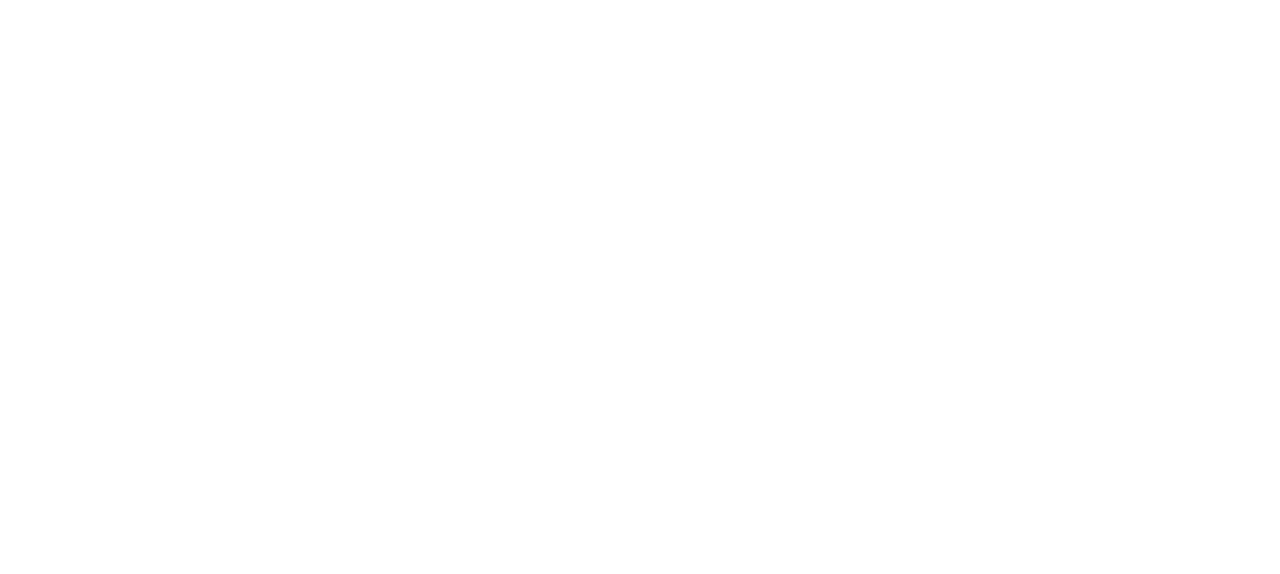
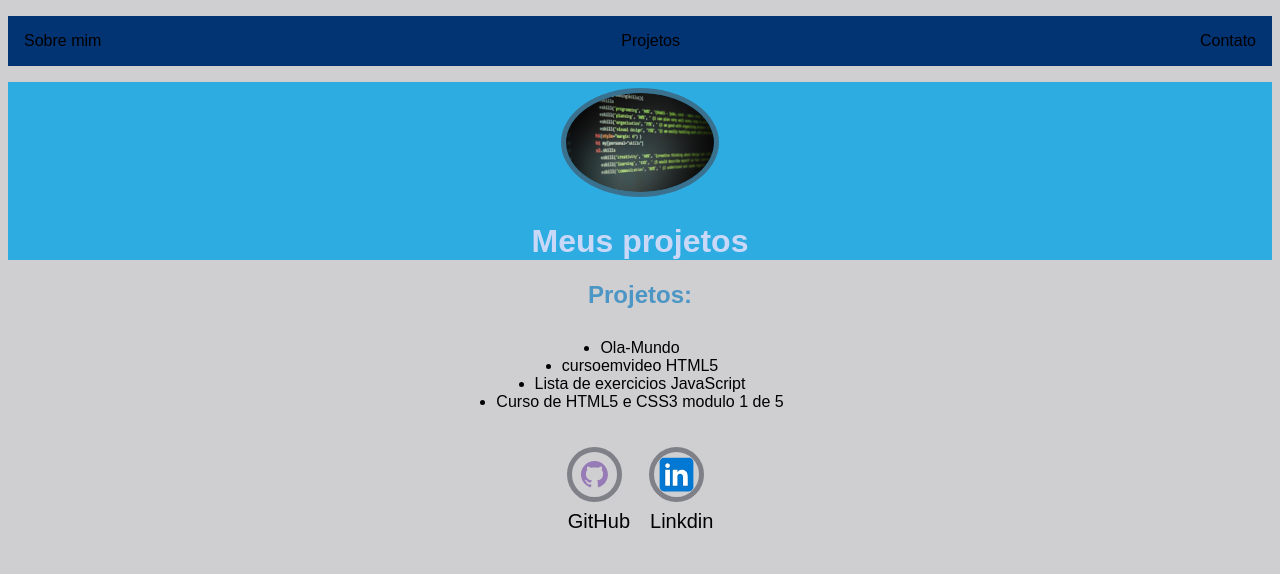
Before and after one commit to Geana-Almeida/Sobre_mim, a plain HTML site: page project.html in a window 1280 px wide. Drawn offline with Linux system fonts and the light colour scheme.

Commit message:
site sobre mim
versão final do site sobre mim.

```diff
--- a/index.css
+++ b/index.css
@@ -1,8 +1,13 @@
 body{
-    color: white;
-    background-color: black;
+    color: black;
+    background-color: #46465242;
     font-family: Arial, Helvetica, sans-serif;
 }
+
+nav{
+    background-color: #023373;
+}
+
 
 ul{
     display: flex;
@@ -12,22 +17,44 @@ ul{
     padding: 16px;
 }
 
+
+
+.projetos ul{
+    list-style-type: disc;
+    padding: 10px;
+    flex-direction: column;
+}
+
+
 a{
     text-decoration: none;
-    color: white;
+    color: black;
 }
 
-h1{
-    color: green;
-}
 
 img{
     border-radius: 75%;
-    border: 5px solid lightblue;
+    border: 5px solid #46465291;
 }
 
 .center{
     text-align: center;
+    color: #CAD8F7;
+    background-color: #2DACE2;
+}
+
+.center img{
+    margin-top: 0.5%;
+}
+
+h2{
+    text-align: center;
+    color: #0d7bbfad;
+}
+
+p{
+    padding-left: 1%;
+    font-size: 20px;
 }
 
 footer img{
--- a/project.html
+++ b/project.html
@@ -0,0 +1,57 @@
+<!DOCTYPE html>
+<html lang="pt-br">
+<head>
+    <meta charset="UTF-8">
+    <meta http-equiv="X-UA-Compatible" content="IE=edge">
+    <meta name="viewport" content="width=device-width, initial-scale=1.0">
+    <title>Meus projetos</title>
+    <link rel="stylesheet" href="index.css">
+    <link rel="shortcut icon" href="imagens/favicon.ico" type="image/x-icon">
+</head>
+<body>
+    <nav>
+        <ul>
+            <li>
+                <a href="index.html">Sobre mim</a>
+            </li>
+
+            <li>
+                <a href="project.html">Projetos</a>
+            </li>
+
+            <li>
+                <a href="contact.html">Contato</a>
+            </li>
+        </ul>
+    </nav>
+
+    <header>
+        <div class="center">
+            <img src="imagens/img_project(edited).png" alt="img_project">
+            <h1>Meus projetos</h1>
+        </div>
+
+
+        <h2>Projetos:</h2>
+        <div class="projetos">
+            <ul>
+                <li><a href="https://github.com/Geana-Almeida/Ola-Mundo" target="_blank">Ola-Mundo</a> </li>
+                <li><a href="https://github.com/Geana-Almeida/cursoemvideo-html5" target="_blank">cursoemvideo HTML5</a></li>
+                <li><a href="https://github.com/Geana-Almeida/Lista-de-exercicios-JavaScript" target="_blank">
+                    Lista de exercicios JavaScript</a></li>
+                <li><a href="https://github.com/Geana-Almeida/Curso-HTML5-e-CSS3--m-dulo-1-de-5" target="_blank">
+                    Curso de HTML5 e CSS3 modulo 1 de 5</a></li>
+            </ul>
+        </div>
+        <footer>
+            <a href="https://github.com/Geana-Almeida" target="_blank" rel="next">
+                <img src="imagens/github.svg" alt="Icone GitHub"><p>GitHub</p>
+            </a>
+            <a href="https://www.linkedin.com/in/geana-mossal-nunes-de-almeida-9385241a2/" target="_blank" rel="next">
+                <img src="imagens/linkedin.svg" alt="Icone linkedin"><p>Linkdin</p>
+            </a>
+
+        </footer>
+    </header>
+</body>
+</html>
```
Also changed, not shown: contact.html (+59 -0 lines), index.html (+6 -4 lines), index.js (added, +10 -0 lines), imagens/contact(editado).png (added), imagens/contact.jpg (added), imagens/icone-github.png (deleted), imagens/icone-instagram.png (deleted), imagens/icone-linkedin.png (deleted), imagens/img_project(edited).png (added), imagens/img_project.jpg (added).
